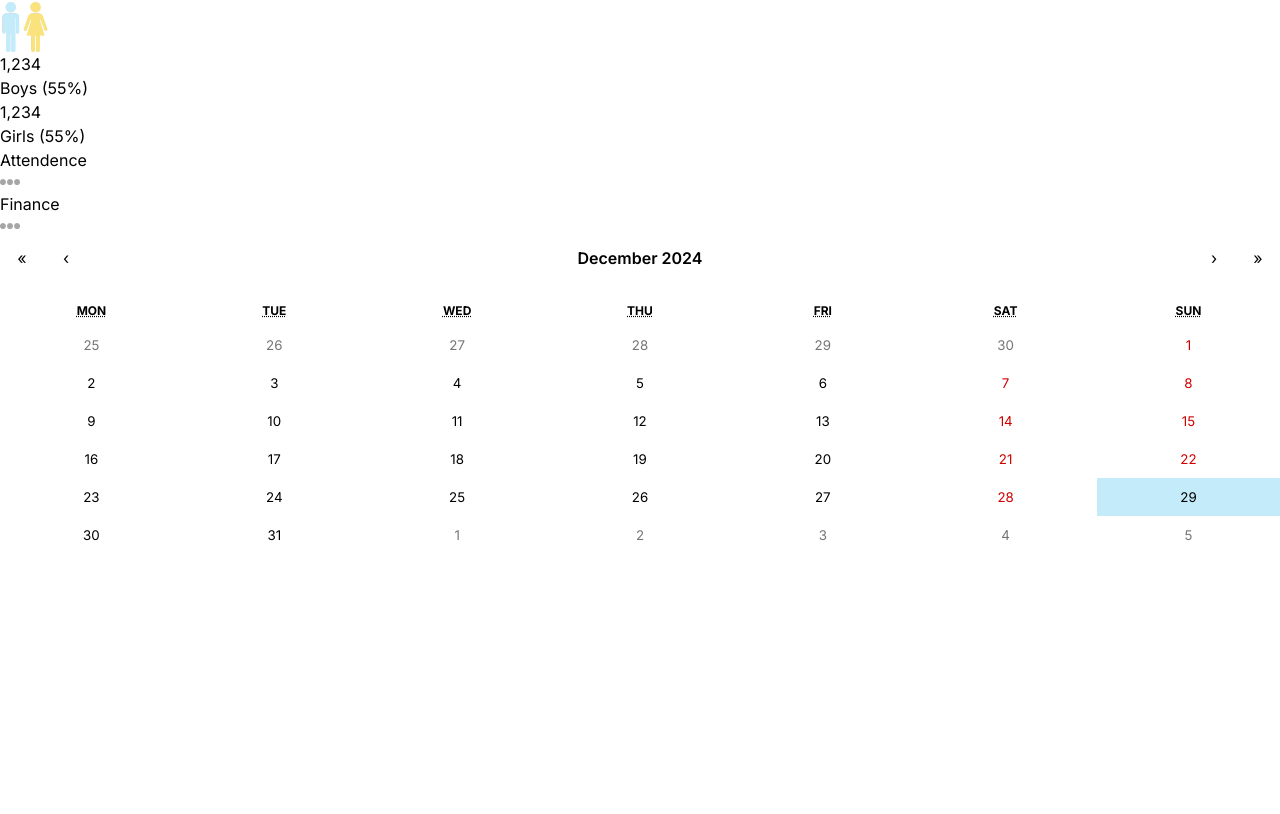
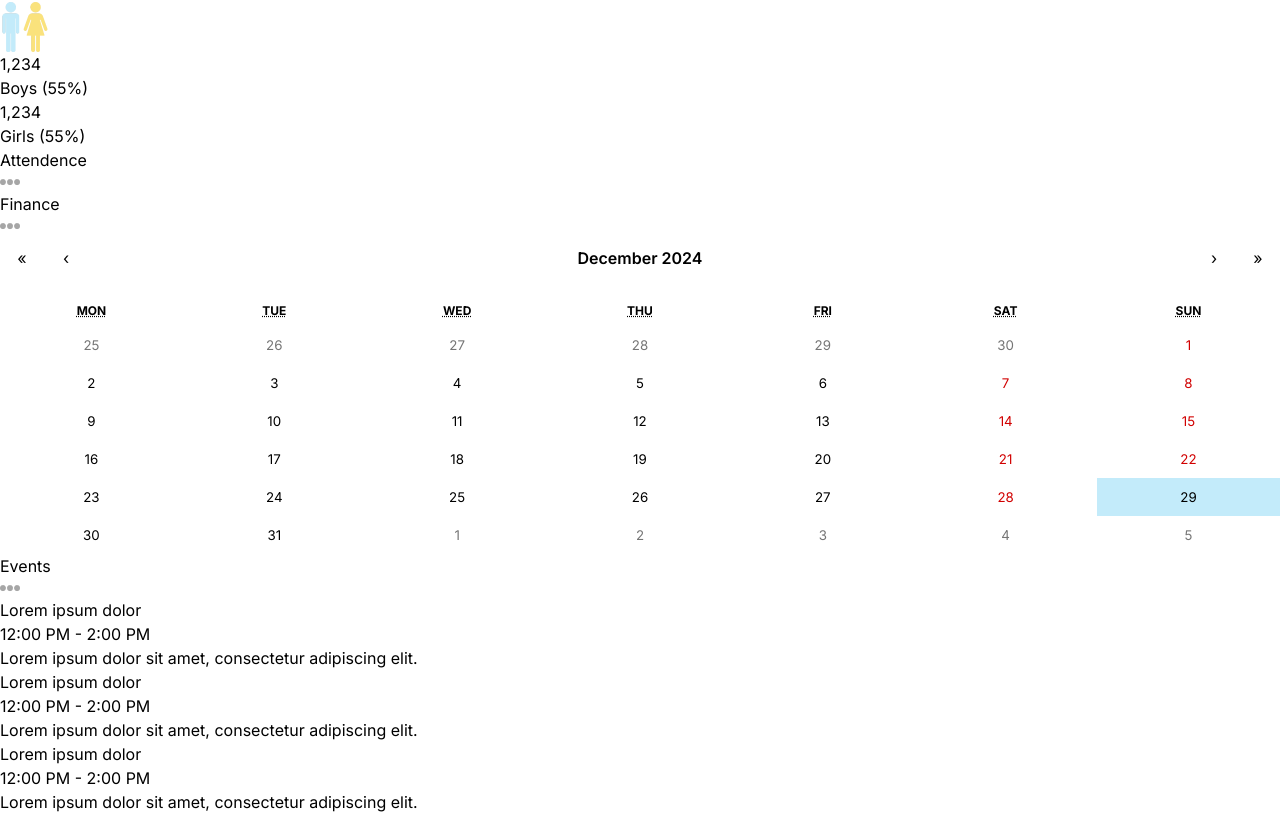
Before and after one commit to goni715/student-management-client, a Next.js app: page /admin in a window 1280 px wide. Shown: the part 1424-2238 px from the top of the page. Before the commit the page ends 1978 px from the top, so only its background shows below. Built offline with nearby package versions, Linux system fonts and the light colour scheme.

Commit message:
events added

```diff
--- a/src/app/(dashboard)/admin/page.tsx
+++ b/src/app/(dashboard)/admin/page.tsx
@@ -9,7 +9,7 @@
       <>
         <div className="flex flex-col md:flex-row gap-4 p-4">
           {/* Left */}
-          <div className="w-full lg:w-2/3 flex flex-col gap-8 bg-cyan-500">
+          <div className="w-full lg:w-2/3 flex flex-col gap-8">
             {/* user cards */}
             <div className="flex gap-4 flex-wrap justify-between">
               <UserCard type="student" />
@@ -21,11 +21,11 @@
             {/* Middle Chart */}
             <div className="flex flex-col lg:flex-row gap-4">
               {/* Count Chart */}
-              <div className="w-full lg:w-1/3 h-[450px] bg-blue-400">
+              <div className="w-full lg:w-1/3 h-[450px]">
                 <CountChart />
               </div>
               {/* Attendence Chart */}
-              <div className="w-full lg:w-2/3 h-[450px] bg-pink-300">
+              <div className="w-full lg:w-2/3 h-[450px]">
                 <AttendenceChart />
               </div>
             </div>
--- a/src/components/ui/Calendar/EventCalendar.tsx
+++ b/src/components/ui/Calendar/EventCalendar.tsx
@@ -1,4 +1,6 @@
 "use client";
+import { events } from '@/data/data';
+import Image from 'next/image';
 import { useState } from 'react';
 import Calendar from 'react-calendar';
 import 'react-calendar/dist/Calendar.css';
@@ -12,8 +14,26 @@
 
     return (
         <>
-            <div>
+            <div className="bg-white p-4 rounded-md">
               <Calendar onChange={onChange} value={value} />
+              <div className="flex items-center justify-between">
+                <h1 className="text-xl font-semibold my-4">Events</h1>
+                <Image src="/moreDark.png" alt="more_dark" width={20} height={20} />
+              </div>
+              <div className="flex flex-col gap-4">
+                {events?.map((item, i)=> (
+                    <div
+                      key={i}
+                      className="p-5 border-2 border-gray-100 border-t-4 odd:border-t-lamaSky even:border-t-lamaPurple rounded-md"
+                    >
+                        <div className="flex items-center justify-between">
+                           <h1 className="font-semibold text-gray-600"> {item.title}</h1>
+                           <span className="text-gray-300 text-xs">{item.time}</span>
+                        </div>
+                        <p className="mt-2 text-gray-400 text-sm">{item.description}</p>
+                    </div>
+                ))}
+              </div>
             </div>
         </>
     );
```
